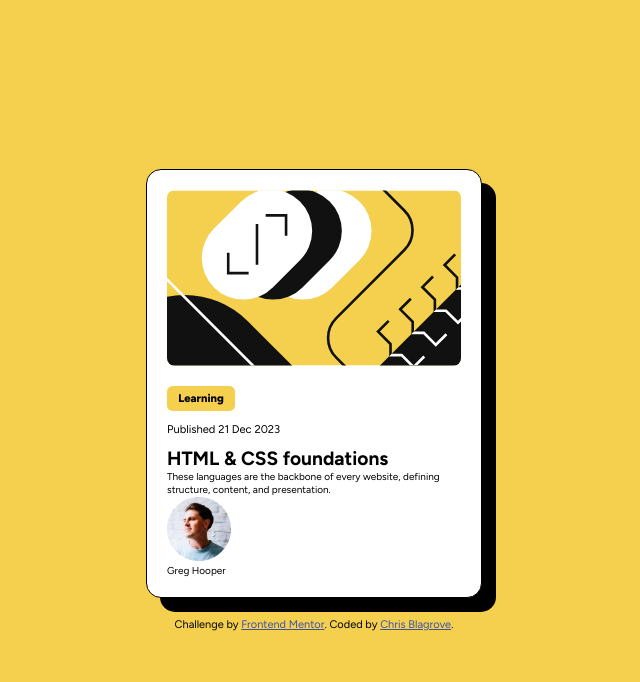
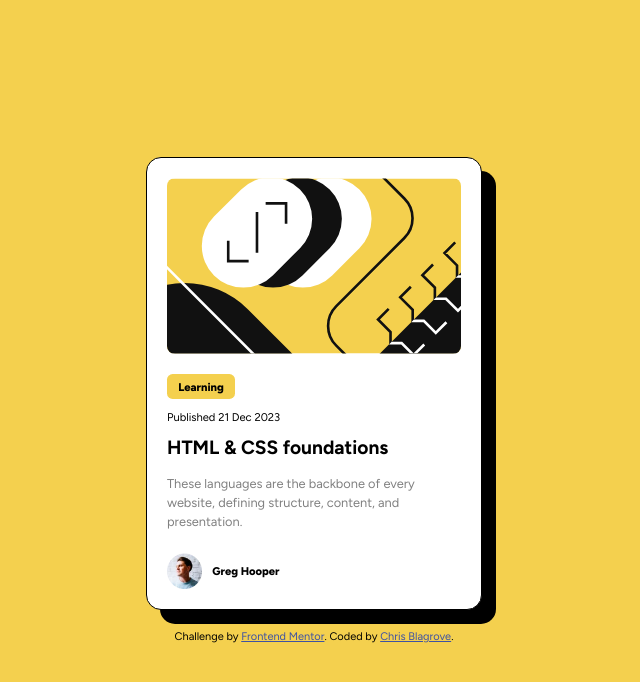
Before and after one commit to Bugzie32/blog-preview-card-main, a plain HTML site: page index.html in a window 1280 px wide. Shown: the whole page, without its empty margins (326-966 px from the left). Drawn offline with Linux system fonts and the light colour scheme.

Commit message:
Finished
All code has been finished.

```diff
--- a/index.html
+++ b/index.html
@@ -54,8 +54,10 @@
 					<p class="learning">Learning</p>
 				</div>
 				<p class="pub">Published 21 Dec 2023</p>
-				<a href="#" class="foundations">HTML & CSS foundations</a>
-				<p>These languages are the backbone of every website, defining structure, content, and presentation.</p>
+				<div class="found">
+					<a href="#" class="foundations">HTML & CSS foundations</a>
+				</div>
+				<p class="lang">These languages are the backbone of every website, defining structure, content, and presentation.</p>
 				<div class="sig">
 					<img src="assets/images/image-avatar.webp" alt="Profile image" />
 					<p>Greg Hooper</p>
--- a/styles.css
+++ b/styles.css
@@ -61,6 +61,10 @@ svg {
 	margin-bottom: 1em;
 }
 
+.found {
+	margin-bottom: 1.5em;
+}
+
 .foundations {
 	font-size: 1.2rem;
 	font-weight: 700;
@@ -69,6 +73,32 @@ svg {
 }
 .foundations:hover {
 	color: hsl(47, 88%, 63%);
+	transition: 0.2s;
+}
+
+.lang {
+	color: hsl(0, 0%, 50%);
+	font-size: 0.8rem;
+	line-height: 1.5em;
+	margin-bottom: 1.7em;
+}
+
+.sig {
+	display: flex;
+	align-items: center;
+}
+
+.sig img {
+	margin-right: 1em;
+}
+
+.sig p {
+	font-weight: 800;
+	font-size: 0.7rem;
+}
+
+img {
+	width: 12%;
 }
 
 .attribution {
```
